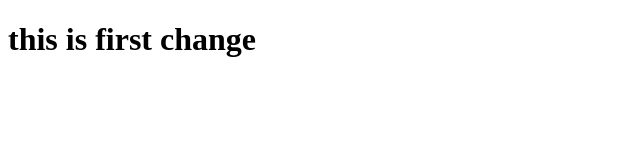
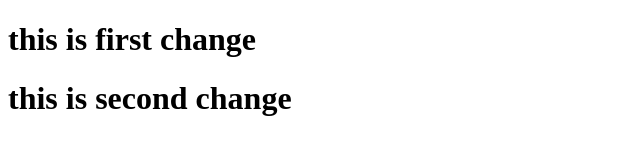
Before and after one commit to murtysiri/murty1, a plain HTML site: page index.html in a window 1280 px wide. Shown: the whole page, without its empty margins (0-640 px from the left). Drawn offline with Linux system fonts and the light colour scheme.

Commit message:
third v3

```diff
--- a/index.html
+++ b/index.html
@@ -7,5 +7,6 @@
 </head>
 <body>
     <h1> this is first change</h1>
+    <h1> this is second change</h1>
 </body>
 </html>
```
